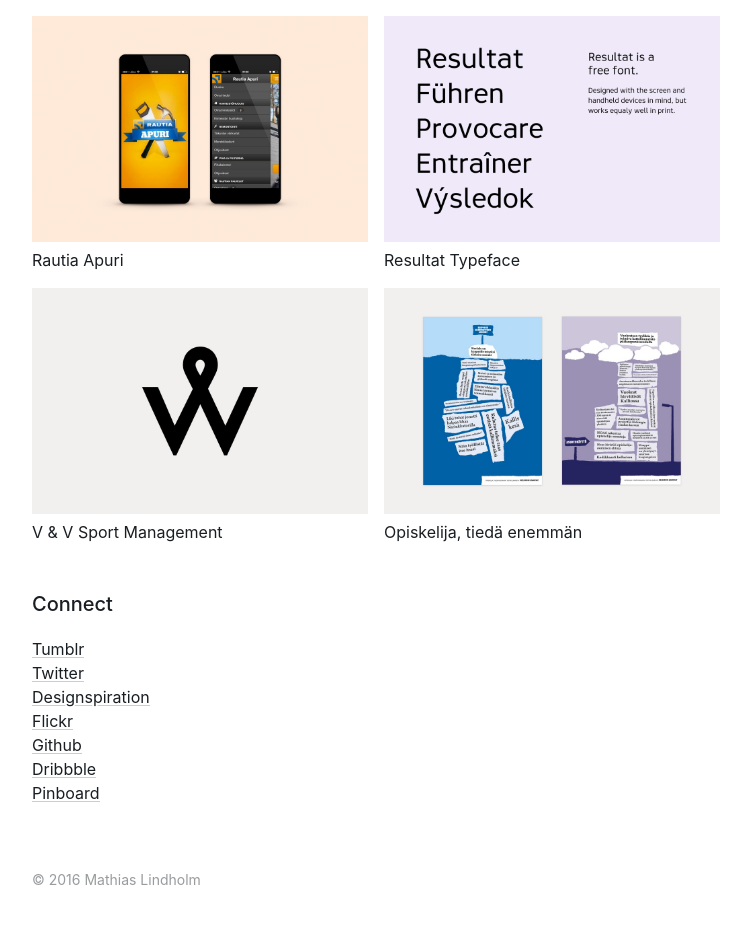
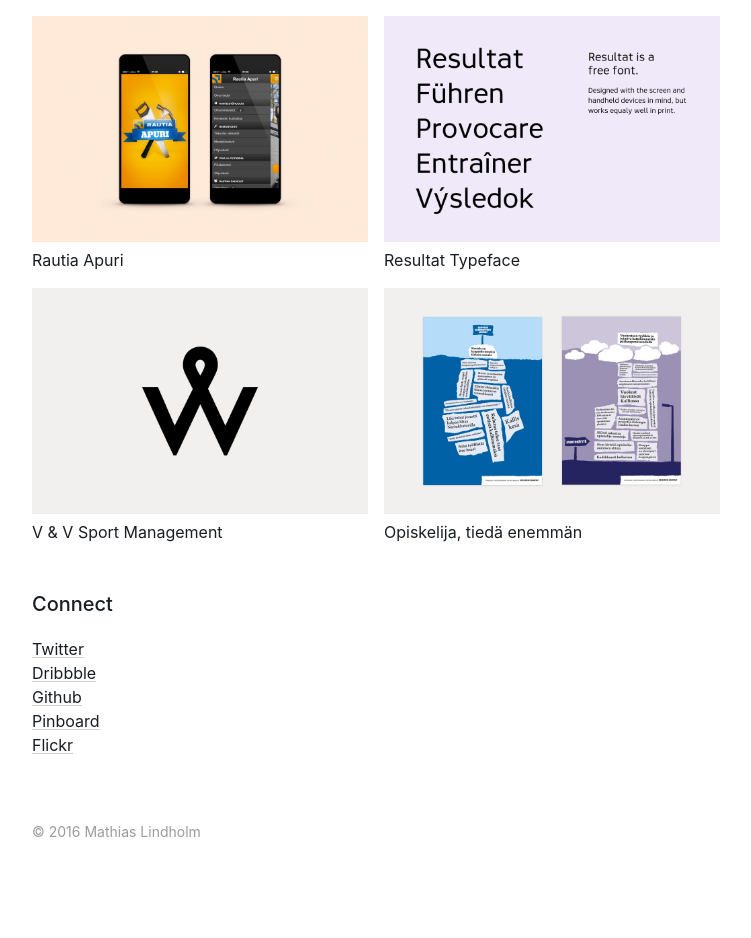
Before and after one commit to mlindholm/homepage, a Jekyll site: the page built from index.md, in a window 1280 px wide. Shown: the part 971-1909 px from the top of the page, without its empty margins (264-1015 px from the left). Built offline with Jekyll 4.4.1, drawn with Linux system fonts in a browser that asks for light colours; nearby versions of some CDN libraries; after the commit the page ends 1861 px from its top, so only the background shows below that.

Commit message:
Reorder link list and remove designspiriation and tumblr links

```diff
--- a/_includes/link-list.html
+++ b/_includes/link-list.html
@@ -1,9 +1,7 @@
 <ul>
-  <li><a href="http://mlindholm.tumblr.com/">Tumblr</a></li>
   <li><a href="http://twitter.com/#!/thisismatu">Twitter</a></li>
-  <li><a href="http://designspiration.net/mlindholm/">Designspiration</a></li>
+  <li><a href="https://dribbble.com/thisismatu">Dribbble</a></li>
+  <li><a href="https://github.com/mlindholm">Github</a></li>
+  <li><a href="https://pinboard.in/u:mlindholm/">Pinboard</a></li>
   <li><a href="http://flickr.com/photos/matu187/">Flickr</a></li>
-  <li><a href="https://github.com/mlindholm">Github</a></li>
-  <li><a href="https://dribbble.com/thisismatu">Dribbble</a></li>
-  <li><a href="https://pinboard.in/u:mlindholm/">Pinboard</a></li>
 </ul>
```
